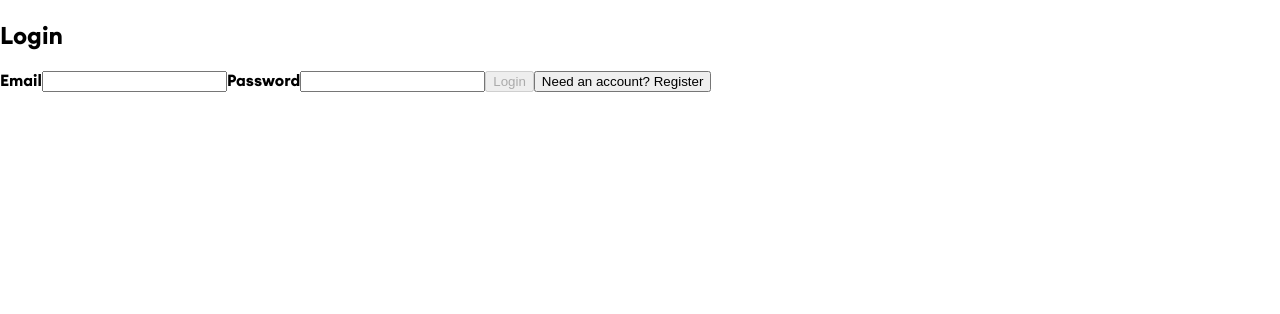
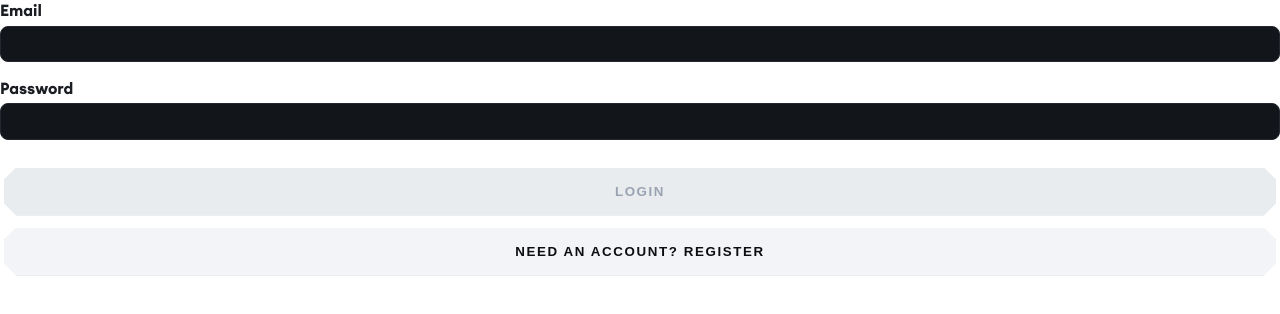
Before and after one commit to Arnau-66/teeka-s-garage, an Angular app in the folder teekas-garage/: page /login in a window 1280 px wide. Shown: the top 314 px of the page. Built offline with nearby package versions, Linux system fonts and the light colour scheme; no server answers.

Commit message:
refactor(auth): move login styles from home to app-login; add stormtrooper badge, center header, unify flat buttons (login/register), improve disabled state

```diff
--- a/teekas-garage/src/app/features/auth/login/login.html
+++ b/teekas-garage/src/app/features/auth/login/login.html
@@ -1,5 +1,5 @@
 <section class="auth">
-    <h2>@if (mode() === 'login') { Login } @else { Register } </h2>
+
 
     <form [formGroup]="form" (ngSubmit)="submit()" novalidate>
         @if (mode() === 'register'){
@@ -39,13 +39,20 @@
       <p class="error" role="alert">{{ error() }}</p>
     }
 
-    <button type="submit" [disabled]="loading() || form.invalid">
-      @if (mode() === 'login') { Login } @else { Create account }
-    </button>
+    <div class="actions">
+      <button class="btn btn-imperial is-wide"
+              type="submit"
+              [disabled]="loading() || form.invalid">
+        @if (mode() === 'login') { Login } @else { Create account }
+      </button>
 
-    <button type="button" (click)="switchMode()">
-      @if (mode() === 'login') { Need an account? Register }
-      @else { Have an account? Login }
-    </button>
+      <button class="btn btn-ghost is-wide"
+              type="button"
+              (click)="switchMode()">
+        @if (mode() === 'login') { Need an account? Register }
+        @else { Have an account? Login }
+      </button>
+    </div>
+
   </form>
 </section>
--- a/teekas-garage/src/app/features/auth/login/login.scss
+++ b/teekas-garage/src/app/features/auth/login/login.scss
@@ -0,0 +1,160 @@
+/* ===== app-login.component.scss ===== */
+
+/* host del componente */
+:host {                                   /* selector del propio componente */
+  display: block;                         /* se comporta como bloque */
+  /* hereda variables globales (—imp-*) desde :root si las usas */
+}
+
+/* contenedor principal del login */
+.auth {                                   /* wrapper del área de login */
+  display: block;                         /* bloque normal */
+  color: #0b0d10;                         /* color de texto base sobre modal claro */
+}
+
+/* Título (solo visible en REGISTER según tu HTML) */
+.auth h2 {                                /* título del formulario register */
+  margin: 0 0 .5rem 0;                    /* separación inferior */
+  font-weight: 900;                       /* peso alto */
+  color: #111;                            /* texto más oscuro */
+  letter-spacing: .02em;                  /* ligero tracking */
+}
+
+/* ===== FORM LAYOUT ===== */
+.auth form {                              /* rejilla del formulario */
+  display: grid;                          /* usa grid */
+  gap: 1rem;                              /* separación entre filas */
+}
+
+/* ===== LABEL + INPUT ===== */
+.auth label {                             /* bloque label + input */
+  display: grid;                          /* apila el span + input */
+  gap: .35rem;                            /* separación label->input */
+  text-align: left;                       /* alinea textos a la izquierda */
+}
+
+.auth label > span {                      /* texto del label */
+  font-weight: 700;                       /* seminegrita */
+  color: #1a1d22;                         /* tono oscuro */
+}
+
+/* ===== CAMPOS ===== */
+.auth input {                             /* todos los inputs */
+  background: #12151a;                    /* fondo oscuro estilo UI */
+  color: #e6eaef;                         /* texto claro */
+  border: 1px solid #232830;              /* borde sutil */
+  border-radius: .5rem;                   /* esquinas suaves */
+  padding: .6rem .75rem;                  /* relleno cómodo */
+  outline: none;                          /* sin halo por defecto */
+  transition:                              /* transiciones suaves */
+    border-color .15s,
+    box-shadow .15s,
+    background-color .15s;
+}
+
+.auth input:focus {                        /* estado enfoque */
+  border-color: var(--imp-red);            /* borde rojo imperial */
+  box-shadow: 0 0 0 2px rgba(225,29,47,.25);/* halo rojo suave */
+}
+
+/* ===== MENSAJES ===== */
+.auth .hint {                              /* info auxiliar */
+  color: #6b7280;                          /* gris medio */
+  font-size: .9rem;                        /* un poco más pequeño */
+  margin: 0;                               /* sin márgenes extra */
+}
+
+.auth .error {                             /* errores */
+  color: #ff4d4d;                          /* rojo error */
+  font-size: .9rem;                        /* tamaño compacto */
+  margin: 0;                               /* sin márgenes extra */
+}
+
+/* ===== CONTENEDOR DE ACCIONES (BOTONERA) ===== */
+.actions {                                 /* grid de botones */
+  display: grid;                           /* rejilla */
+  grid-template-columns: 1fr;              /* una columna (full width) */
+  gap: .75rem;                             /* separación vertical */
+  margin-top: .75rem;                      /* respiro superior */
+  padding-inline: .25rem;                  /* leve padding lateral */
+}
+
+.is-wide {                                 /* utilitario: ancho completo */
+  width: 100%;                             /* ocupa todo el ancho */
+  box-sizing: border-box;                  /* incluye padding/border */
+}
+
+@media (max-width: 540px) {                /* ajuste móvil */
+  .actions { grid-template-columns: 1fr; } /* sigue 1 columna */
+}
+
+/* ===== BOTONERA IMPERIAL — ESTILO PLANO SIN TRAZOS ===== */
+
+/* BASE BUTTON (forma y tipografía) */
+.btn {                                     /* base común de botones */
+  --cut: 12px;                             /* tamaño del “corte” en esquinas */
+  --h: 48px;                               /* altura estándar del botón */
+  position: relative;                      /* referencia para pseudo-elementos (si se usan) */
+  display: inline-grid;                    /* grid para centrar el texto */
+  place-items: center;                     /* centrado perfecto */
+  width: max-content;                      /* ancho según contenido por defecto */
+  min-height: var(--h);                    /* respeta altura mínima */
+  padding: 0 1.1rem;                       /* espacio horizontal interno */
+  border: 0;                               /* sin borde nativo */
+  cursor: pointer;                         /* cursor de acción */
+  user-select: none;                       /* evita selección de texto al pulsar */
+  text-transform: uppercase;               /* mayúsculas */
+  letter-spacing: .12em;                   /* tracking estilo imperial */
+  font-weight: 900;                        /* fuerte */
+  clip-path: polygon(                      /* recorta esquinas estilo “panel” */
+    var(--cut) 0%, calc(100% - var(--cut)) 0%,
+    100% var(--cut), 100% calc(100% - var(--cut)),
+    calc(100% - var(--cut)) 100%, var(--cut) 100%,
+    0% calc(100% - var(--cut)), 0% var(--cut)
+  );
+  transition:                               /* feedback rápido */
+    transform .06s,
+    filter .12s,
+    box-shadow .12s,
+    background-color .12s,
+    color .12s;
+}
+
+.is-wide { width: 100%; }                  /* botón a todo el ancho en la modal */
+
+/* ===== Variante PLANA para AMBOS botones (LOGIN activo y REGISTER) ===== */
+.btn-imperial,                             /* aplica a Login cuando NO está disabled */
+.btn-ghost {                               /* aplica a Register */
+  background: #f2f4f7;                     /* fondo claro plano (sin degradados) */
+  color: #0b0d10;                          /* texto oscuro legible */
+  border: 0;                               /* sin trazo/borde: como pediste */
+  box-shadow: 0 2px 0 rgba(0,0,0,.18);     /* pequeña base para sensación de botón físico */
+  /* NO usamos ::before/::after → así evitamos marcos o trazos alrededor */
+}
+
+.btn-imperial:hover,
+.btn-ghost:hover {                         /* hover idéntico en ambos */
+  background: #eef1f4;                     /* leve aclarado al pasar el ratón */
+  box-shadow:
+    0 2px 0 rgba(0,0,0,.18),               /* mantiene base inferior */
+    0 0 0 3px rgba(225,29,47,.10);         /* halo muy sutil (opcional y suave) */
+}
+
+.btn-imperial:active,
+.btn-ghost:active {                        /* feedback de “click” */
+  transform: translateY(1px);              /* baja 1px para simular pulsación */
+}
+
+/* ===== ESTADO DESACTIVADO SOLO PARA LOGIN ===== */
+.btn-imperial:disabled {                   /* cuando form inválido / loading */
+  background: #e9ecef;                     /* un pelín más gris (pero no apagado del todo) */
+  color: #9aa3b2;                          /* texto atenuado */
+  box-shadow: 0 2px 0 rgba(0,0,0,.10);     /* base más suave */
+  cursor: not-allowed;                     /* cursor bloqueado */
+  /* SIN ::before/::after → nada de brillos ni trazos en disabled */
+}
+
+/* Responsive: recorta menos esquina en pantallas pequeñas */
+@media (max-width: 480px) {                /* media query móvil */
+  .btn { --cut: 9px; --h: 44px; }          /* esquinas menos “agresivas” y altura menor */
+}
--- a/teekas-garage/src/app/features/home/home.html
+++ b/teekas-garage/src/app/features/home/home.html
@@ -29,8 +29,11 @@
       tabindex="-1" >
 
       <header class="dialog__header">
+        <img class="dialog__badge" src="/img/stormtrooper-icon.png"
+          width="64" height="64" alt="" aria-hidden="true"
+          loading="eager" decoding="async" />
         <h2 id="loginTitle">Imperial Checkpoint</h2>
-        <p id="loginDesc">Provide your credentials to proceed to the starships registry.</p>
+        <p id="loginDesc">Provide your credentials to proceed to the starships registry</p>
         <button class="dialog__close" type="button" (click)="closeLogin()" aria-label="Close dialog">X</button>
       </header>
 
--- a/teekas-garage/src/app/features/home/home.scss
+++ b/teekas-garage/src/app/features/home/home.scss
@@ -177,7 +177,7 @@ html, body {
 .dialog__header{
   background: inherit;                /* mismo color que el panel */
   border-bottom: 1px solid var(--imp-edge);
-  padding: 1rem 2rem 1rem 2rem;
+  padding: 1.75rem 2rem 1rem 2rem;
   position: relative;
   margin-bottom: 1rem;
   text-align: center;     /* ✅ centra h2 y p */
@@ -272,30 +272,9 @@ html, body {
   letter-spacing: .04em;
 }
 
-app-login label{ color: var(--imp-sub); font-size:.95rem; }
 
-app-login input{
-  background: #0e131b;
-  border: 1px solid #1d2530;
-  color: var(--imp-text);
-  outline: none;
-  transition: border-color .15s, box-shadow .15s;
-}
-app-login input:focus{
-  border-color: var(--imp-red);
-  box-shadow: 0 0 0 2px rgba(225,29,47,.25);
-}
 
-app-login button[type="submit"]{
-  background: linear-gradient(180deg, #ff3b3b, var(--imp-red) 60%, #b50d1e);
-  text-transform: uppercase;
-  letter-spacing: .08em;
-  border-radius: 10px;
-  box-shadow: 0 4px 0 #7a0b17, 0 0 12px rgba(225,29,47,.25);
-}
-app-login button[type="submit"]:hover{
-  filter: brightness(1.05);
-}
+
 
 
 .dialog__close {
```
Also changed, not shown: teekas-garage/public/img/stormtrooper-icon.png (added).
